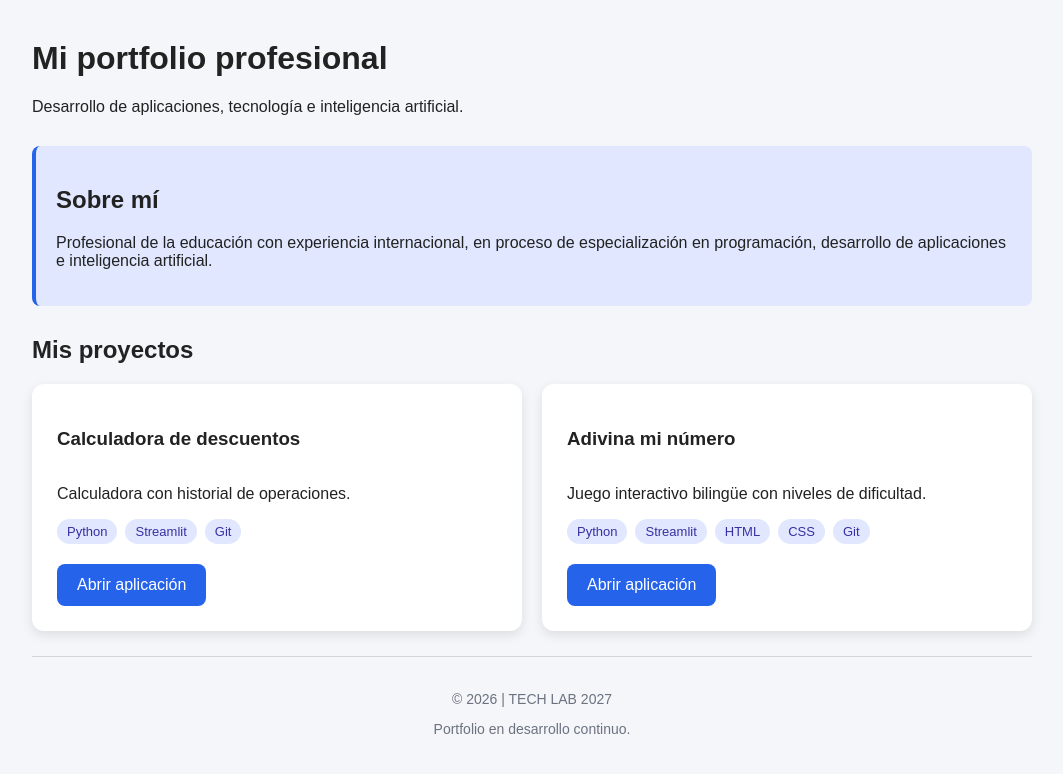
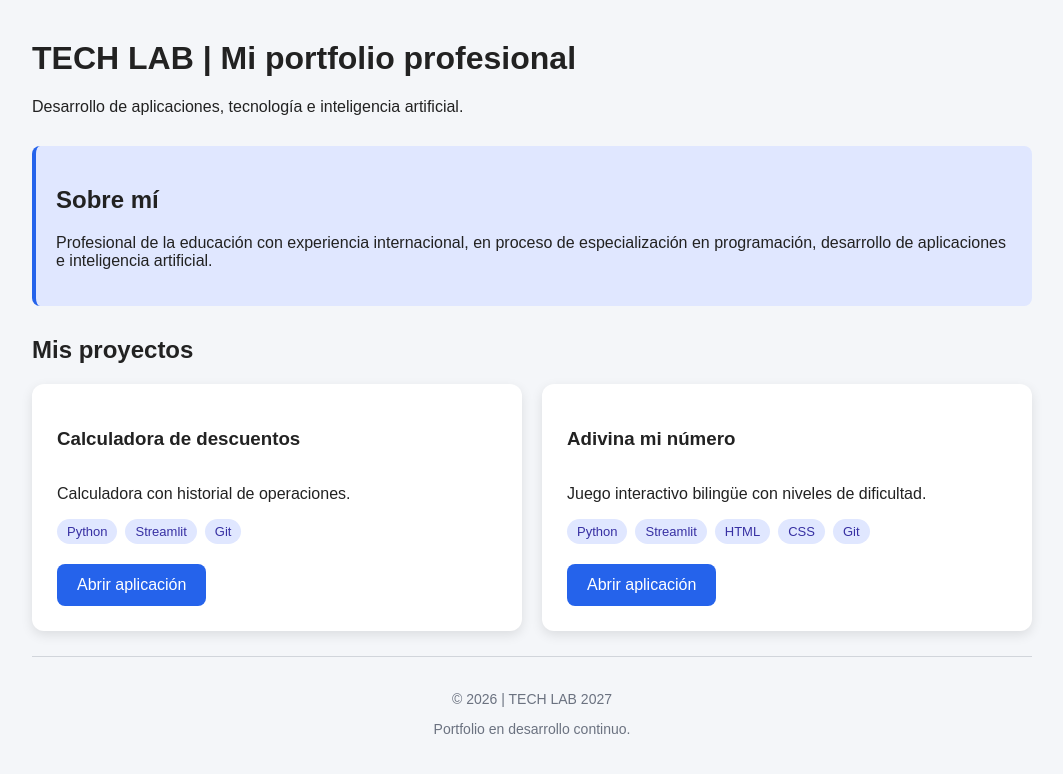
Before and after one commit to zon1979/portfolio, a plain HTML site: page index.html in a window 1280 px wide. Shown: the whole page, without its empty margins (108-1171 px from the left). Drawn offline with Linux system fonts and the light colour scheme.

Commit message:
Actualizar título del portfolio y excluir archivos de macOS

```diff
--- a/index.html
+++ b/index.html
@@ -8,7 +8,7 @@
 </head>
 <body>
 
-    <h1>Mi portfolio profesional</h1>
+    <h1>TECH LAB | Mi portfolio profesional</h1>
     <p>Desarrollo de aplicaciones, tecnología e inteligencia artificial.</p>
 
     <section class="presentacion">
```
Also changed, not shown: 1 other file.
